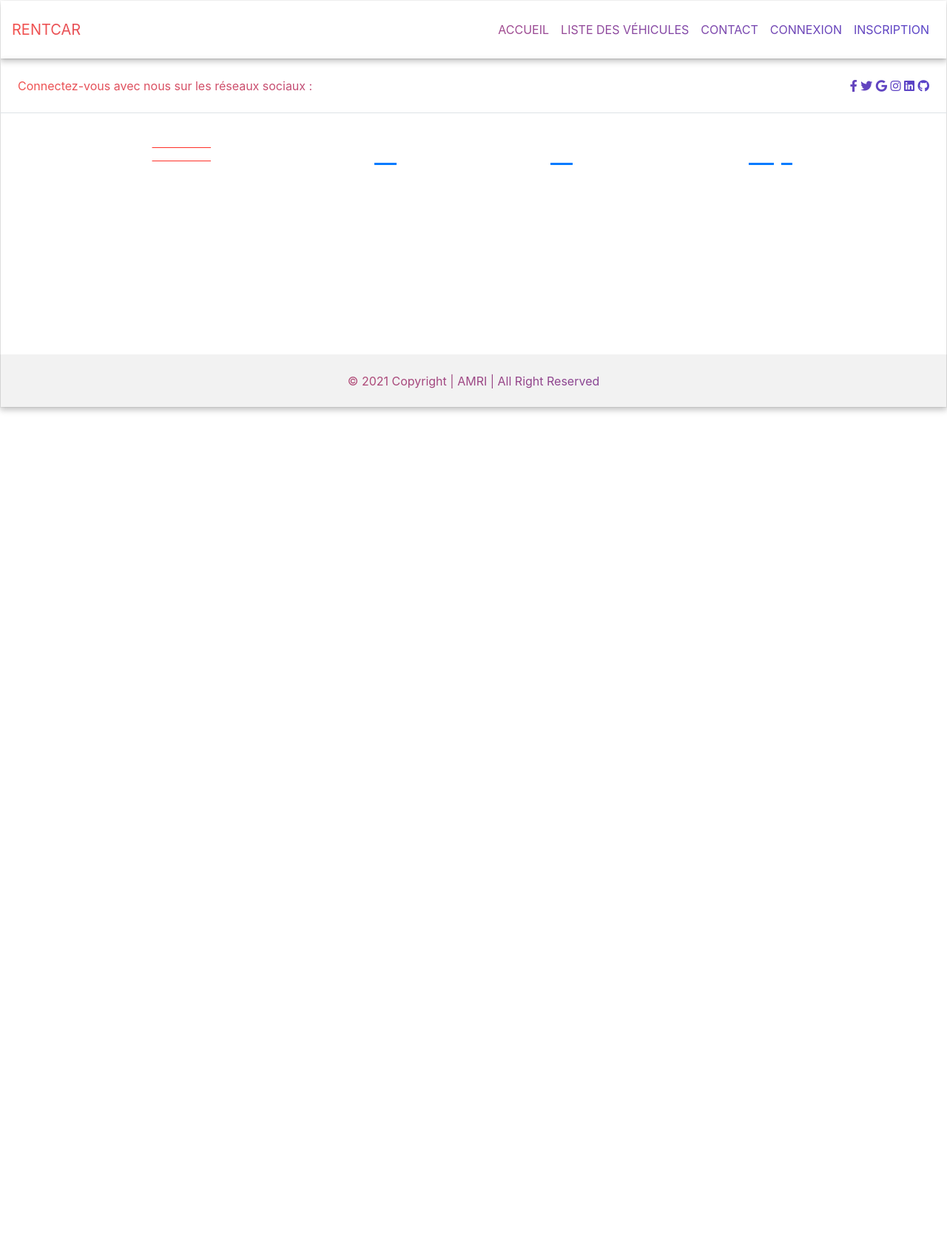
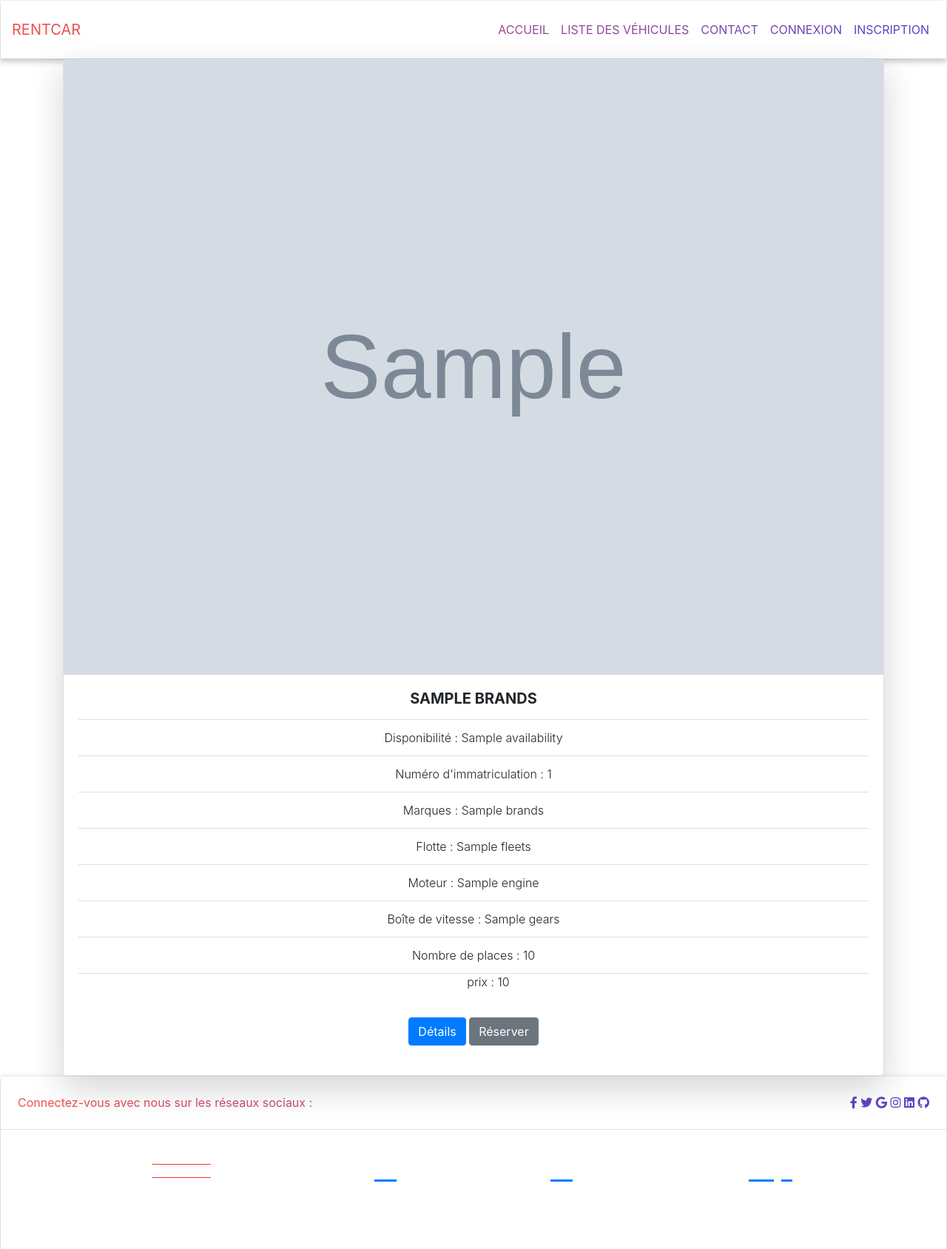
Before and after one commit to amri-coder/rentCar, a Symfony app: template templates/cars/index.html.twig in a window 1280 px wide. Shown: the top 1688 px of the page at 74% size. Before the commit the page ends 557 px from the top, so only its background shows below. Run offline with Twig, Linux system fonts and the light colour scheme; the template is opened without the code that fills it: most values are stand-ins (such as "Sample title", 1, 10 or a date in 2020); grey boxes marked "Sample" are stand-in pictures; some libraries are stand-ins or nearby versions.

Commit message:
affichage des cards dans la page Liste des véhicules

```diff
--- a/templates/base.html.twig
+++ b/templates/base.html.twig
@@ -8,7 +8,7 @@
 			{% endblock %}
 		</title>
 		{# Run `composer require symfony/webpack-encore-bundle`
-																																																																																																																																																																														           and uncomment the following Encore helpers to start using Symfony UX #}
+																																																																																																																																																																																				           and uncomment the following Encore helpers to start using Symfony UX #}
 		{% block stylesheets %}
 			{#{{ encore_entry_link_tags('app') }}#}
 			<link href="//maxcdn.bootstrapcdn.com/bootstrap/4.1.1/css/bootstrap.min.css" rel="stylesheet" id="bootstrap-css">
@@ -182,10 +182,10 @@
 							</h6>
 							<p>
 								<i class="fas fa-home me-3"></i>
-								Avenue de la republique, 75001 Paris, Fr</p>
+								Avenue de fouilleuse, 92500 Rueil Malmaison, Fr</p>
 							<p>
 								<i class="fas fa-envelope me-3"></i>
-								test.test@yahoo.com
+								amri.site@yahoo.com
 							</p>
 							<p>
 								<i class="fas fa-phone me-3"></i>
--- a/templates/cars/index.html.twig
+++ b/templates/cars/index.html.twig
@@ -4,6 +4,67 @@
 {% endblock %}
 
 {% block body %}
-	{{dump(cars)}}
 
-{% endblock %}
+	<div class="container">
+
+
+		<div class="card-deck text-center">
+			{% for car in cars %}
+				<div class="card rounded shadow-lg">
+
+					<img class="card-img-top" src="{{asset('assets/img/')}}{{car.image}}" alt="{{car.image}}">
+					<div class="card-body">
+						<h5 class="card-title text-uppercase font-weight-bold">{{car.brands}}</h5>
+						<p class="card-text">
+							<ul class="list-group list-group-flush font-weight-light">
+								<li class="list-group-item">
+									Disponibilité :
+									{{car.availability}}
+								</li>
+								<li class="list-group-item">
+									Numéro d'immatriculation :
+									{{car.registrationNumber}}
+								</li>
+
+								<li class="list-group-item">
+									Marques :
+									{{car.brands}}
+								</li>
+								<li class="list-group-item">
+									Flotte :
+									{{car.fleets}}
+								</li>
+								<li class="list-group-item">
+									Moteur :
+									{{car.engine}}
+								</li>
+								<li class="list-group-item">
+									Boîte de vitesse :
+									{{car.gears}}
+								</li>
+								<li class="list-group-item">
+									Nombre de places :
+									{{car.seats}}
+								</li>
+								<ul>
+
+									<p>
+										prix :
+										{{car.price}}
+									</p>
+								</p>
+							</div>
+
+							<div class="text-center mb-4">
+								<button class="btn btn-primary">Détails</button>
+								<button class="btn btn-secondary">Réserver</button>
+							</div>
+						</p>
+					</div>
+				{% endfor %}
+			</div>
+
+
+		</div>
+
+	{% endblock %}
```
